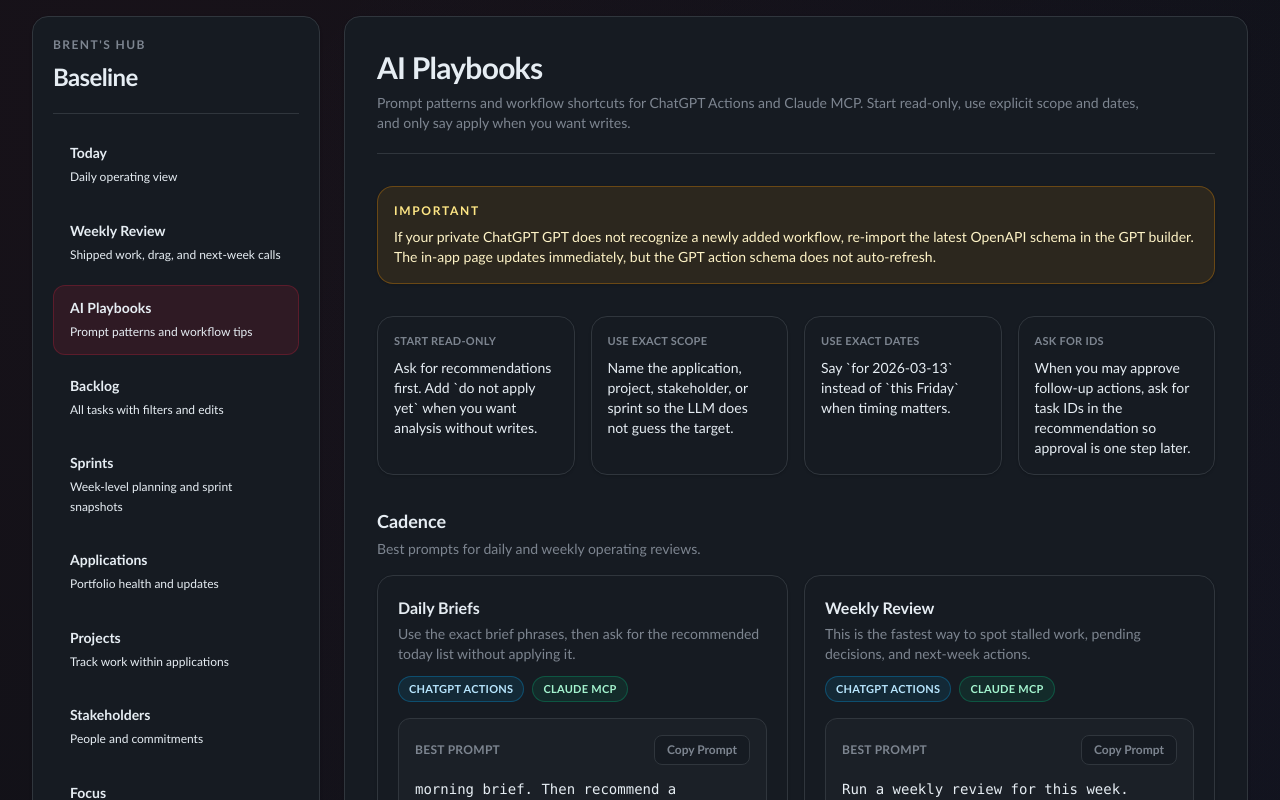
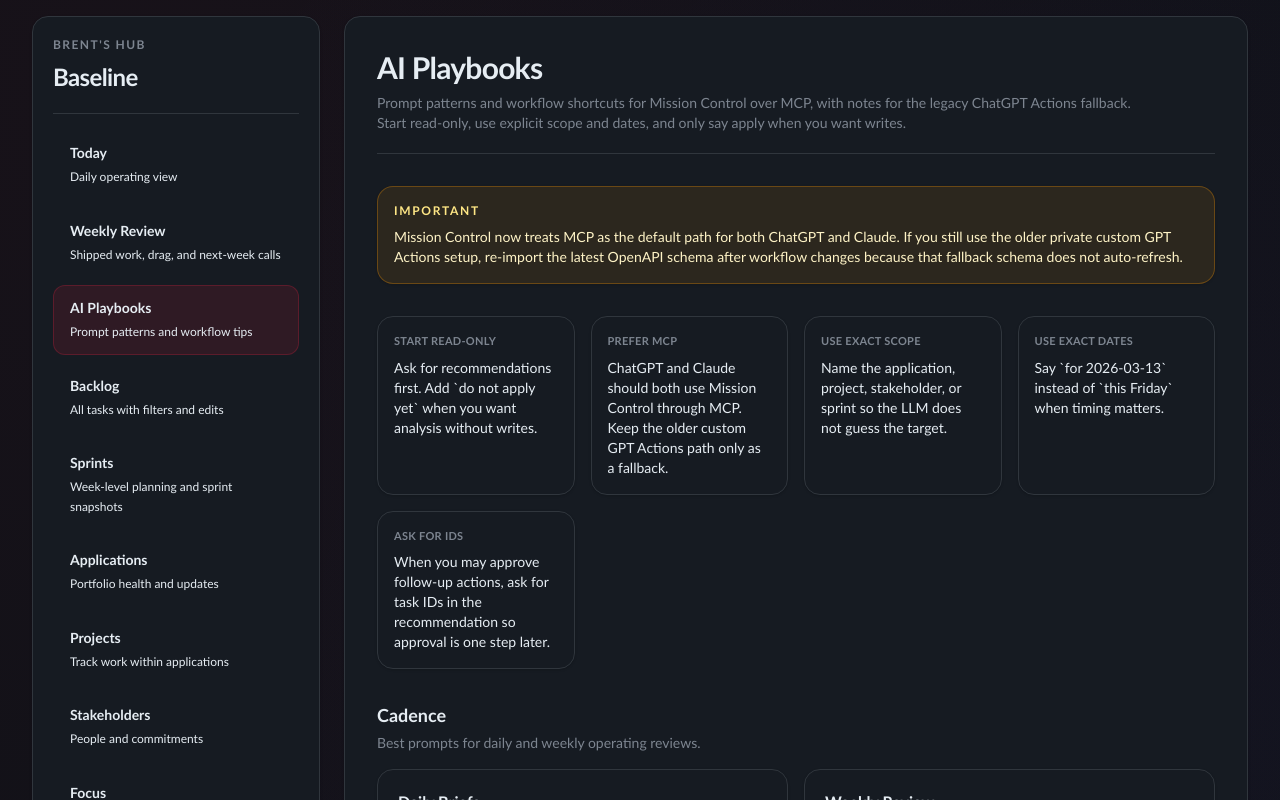
Before and after one commit to bvquist1400/mission-control, a Next.js app: page /llm in a window 1280 px wide. Shown: the top 800 px of the page. Built offline with nearby package versions, Linux system fonts and the light colour scheme.

Commit message:
Make AI playbooks MCP-first

```diff
--- a/src/app/llm/page.tsx
+++ b/src/app/llm/page.tsx
@@ -4,7 +4,7 @@ import Link from "next/link";
 import { useEffect, useRef, useState } from "react";
 import { PageHeader } from "@/components/layout/PageHeader";
 
-type Surface = "ChatGPT Actions" | "Claude MCP";
+type Surface = "MCP" | "Legacy Actions";
 
 interface QuickTip {
   title: string;
@@ -41,6 +41,10 @@ const QUICK_TIPS: QuickTip[] = [
     body: "Ask for recommendations first. Add `do not apply yet` when you want analysis without writes.",
   },
   {
+    title: "Prefer MCP",
+    body: "ChatGPT and Claude should both use Mission Control through MCP. Keep the older custom GPT Actions path only as a fallback.",
+  },
+  {
     title: "Use exact scope",
     body: "Name the application, project, stakeholder, or sprint so the LLM does not guess the target.",
   },
@@ -69,7 +73,7 @@ const PLAYBOOK_SECTIONS: PlaybookSection[] = [
           "eod brief. Focus on rollover risk and tomorrow prep.",
         ],
         uses: ["get_calendar", "list_tasks", "list_sprints", "list_commitments", "sync_today"],
-        surfaces: ["ChatGPT Actions", "Claude MCP"],
+        surfaces: ["MCP", "Legacy Actions"],
         href: "/",
         hrefLabel: "Open Today",
         note: "Approving `sync_today` should be explicit. If you want only the recommendation, say `do not apply yet` every time.",
@@ -84,10 +88,10 @@ const PLAYBOOK_SECTIONS: PlaybookSection[] = [
           "Give me a weekly review focused only on shipped work and stalled work.",
         ],
         uses: ["get_weekly_review"],
-        surfaces: ["ChatGPT Actions", "Claude MCP"],
+        surfaces: ["MCP", "Legacy Actions"],
         href: "/weekly-review",
         hrefLabel: "Open Weekly Review",
-        note: "If your custom GPT does not recognize weekly review yet, re-import the latest OpenAPI schema in the GPT builder.",
+        note: "If you still use the legacy private custom GPT and weekly review is missing, re-import the latest OpenAPI schema in the GPT builder.",
       },
     ],
   },
@@ -105,7 +109,7 @@ const PLAYBOOK_SECTIONS: PlaybookSection[] = [
           "Turn this into action items and commitment follow-ups, but wait for approval before writing.",
         ],
         uses: ["parse_notes", "create_task", "update_stakeholder", "create_commitment"],
-        surfaces: ["ChatGPT Actions", "Claude MCP"],
+        surfaces: ["MCP", "Legacy Actions"],
         href: "/backlog",
         hrefLabel: "Open Backlog",
       },
@@ -119,7 +123,7 @@ const PLAYBOOK_SECTIONS: PlaybookSection[] = [
           "Create the tasks and commitment follow-ups from this thread, then summarize what changed.",
         ],
         uses: ["parse_notes", "create_task", "update_stakeholder", "create_commitment"],
-        surfaces: ["ChatGPT Actions", "Claude MCP"],
+        surfaces: ["MCP", "Legacy Actions"],
         href: "/stakeholders",
         hrefLabel: "Open Stakeholders",
         note: "If anything is ambiguous, the safer prompt is still the review-first version above.",
@@ -140,7 +144,7 @@ const PLAYBOOK_SECTIONS: PlaybookSection[] = [
           "Give me the now, next 3, and exceptions from the planner in plain English.",
         ],
         uses: ["get_plan", "sync_today"],
-        surfaces: ["ChatGPT Actions", "Claude MCP"],
+        surfaces: ["MCP", "Legacy Actions"],
         href: "/planner",
         hrefLabel: "Open Planner",
       },
@@ -154,7 +158,7 @@ const PLAYBOOK_SECTIONS: PlaybookSection[] = [
           "Clear my current focus and set a nudge toward quick admin cleanup until noon ET.",
         ],
         uses: ["get_focus", "set_focus", "clear_focus"],
-        surfaces: ["ChatGPT Actions", "Claude MCP"],
+        surfaces: ["MCP", "Legacy Actions"],
         href: "/focus",
         hrefLabel: "Open Focus",
       },
@@ -174,7 +178,7 @@ const PLAYBOOK_SECTIONS: PlaybookSection[] = [
           "Review this project and tell me what is actually blocked versus just not started.",
         ],
         uses: ["list_projects", "get_project", "list_tasks"],
-        surfaces: ["ChatGPT Actions", "Claude MCP"],
+        surfaces: ["MCP", "Legacy Actions"],
         href: "/projects",
         hrefLabel: "Open Projects",
       },
@@ -188,15 +192,15 @@ const PLAYBOOK_SECTIONS: PlaybookSection[] = [
           "Review stakeholder commitments and tell me what I owe next.",
         ],
         uses: ["list_stakeholders", "list_commitments", "get_stakeholder", "create_task"],
-        surfaces: ["ChatGPT Actions", "Claude MCP"],
+        surfaces: ["MCP", "Legacy Actions"],
         href: "/stakeholders",
         hrefLabel: "Open Stakeholders",
       },
     ],
   },
   {
-    title: "MCP-Only Retrieval",
-    description: "Best when you know the topic but not the exact record yet. These workflows are available in Claude MCP, not the ChatGPT Actions schema.",
+    title: "MCP-Native Retrieval",
+    description: "Best when you know the topic but not the exact record yet. These workflows are native in MCP and are not exposed through the legacy Actions fallback.",
     playbooks: [
       {
         id: "search-fetch",
@@ -208,8 +212,8 @@ const PLAYBOOK_SECTIONS: PlaybookSection[] = [
           "Search for the stakeholder or project first if I only remember part of the name.",
         ],
         uses: ["search", "fetch"],
-        surfaces: ["Claude MCP"],
-        note: "ChatGPT Actions does not currently expose generic search/fetch. Use Claude MCP for this flow.",
+        surfaces: ["MCP"],
+        note: "Legacy Actions does not expose generic search or fetch. Use MCP for this flow.",
       },
     ],
   },
@@ -225,7 +229,11 @@ const FAQ_ITEMS: FaqItem[] = [
     answer: "The planner workflow is designed to wait for explicit approval before calling `sync_today`.",
   },
   {
-    question: "Why does ChatGPT sometimes miss a newly added tool?",
+    question: "Should I use MCP or the legacy custom GPT?",
+    answer: "Prefer MCP in both ChatGPT and Claude. Keep the legacy custom GPT only if you still need the older Actions-based fallback.",
+  },
+  {
+    question: "Why would a legacy custom GPT miss a newly added tool?",
     answer: "The custom GPT keeps its own imported schema copy. Re-import the latest OpenAPI schema after tool changes.",
   },
   {
@@ -235,9 +243,9 @@ const FAQ_ITEMS: FaqItem[] = [
 ];
 
 function surfaceClass(surface: Surface): string {
-  return surface === "ChatGPT Actions"
-    ? "border-sky-500/30 bg-sky-500/10 text-sky-200"
-    : "border-emerald-500/30 bg-emerald-500/10 text-emerald-200";
+  return surface === "MCP"
+    ? "border-emerald-500/30 bg-emerald-500/10 text-emerald-200"
+    : "border-sky-500/30 bg-sky-500/10 text-sky-200";
 }
 
 export default function LlmPage() {
@@ -273,14 +281,14 @@ export default function LlmPage() {
     <div className="space-y-8">
       <PageHeader
         title="AI Playbooks"
-        description="Prompt patterns and workflow shortcuts for ChatGPT Actions and Claude MCP. Start read-only, use explicit scope and dates, and only say apply when you want writes."
+        description="Prompt patterns and workflow shortcuts for Mission Control over MCP, with notes for the legacy ChatGPT Actions fallback. Start read-only, use explicit scope and dates, and only say apply when you want writes."
       />
 
       <section className="rounded-card border border-amber-500/30 bg-amber-500/10 p-4 shadow-sm">
         <p className="text-xs font-semibold uppercase tracking-[0.14em] text-amber-200">Important</p>
         <p className="mt-2 text-sm text-amber-100">
-          If your private ChatGPT GPT does not recognize a newly added workflow, re-import the latest OpenAPI schema in the GPT builder.
-          The in-app page updates immediately, but the GPT action schema does not auto-refresh.
+          Mission Control now treats MCP as the default path for both ChatGPT and Claude. If you still use the older private custom GPT
+          Actions setup, re-import the latest OpenAPI schema after workflow changes because that fallback schema does not auto-refresh.
         </p>
       </section>
 
@@ -383,7 +391,7 @@ export default function LlmPage() {
       <section className="space-y-4">
         <div>
           <h2 className="text-lg font-semibold text-foreground">FAQ</h2>
-          <p className="mt-1 text-sm text-muted-foreground">The short answers to the things that usually feel inconsistent when you jump between the app and the GPT.</p>
+          <p className="mt-1 text-sm text-muted-foreground">The short answers to the things that usually feel inconsistent when you jump between the app and your LLM client.</p>
         </div>
 
         <div className="grid gap-4 xl:grid-cols-2">
```
Also changed, not shown: 2 other files (tests, documents, lock files or other folders).
